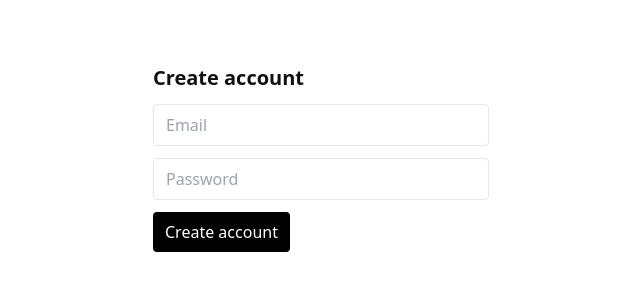
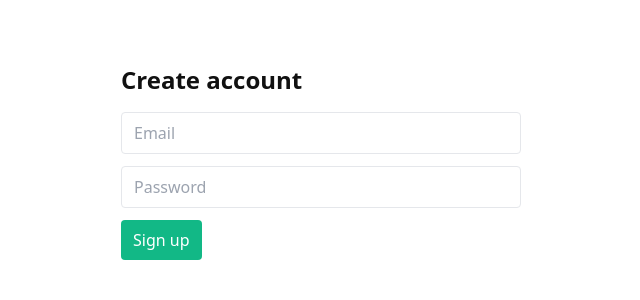
Before and after one commit to aoosio/aoos, a Next.js app: page /auth/sign-up in a window 1280 px wide. Shown: the top 300 px of the page, without its empty margins (319-959 px from the left). Built offline with nearby package versions, Linux system fonts and the light colour scheme; no server answers.

Commit message:
trying is all we got

```diff
--- a/app/auth/sign-in/sign-in-form.tsx
+++ b/app/auth/sign-in/sign-in-form.tsx
@@ -4,7 +4,6 @@ import { useSearchParams } from 'next/navigation'
 import { createClientComponentClient } from '@supabase/auth-helpers-nextjs'
 
 export default function SignInForm() {
-  const supabase = createClientComponentClient()
   const qp = useSearchParams()
   const [email, setEmail] = useState(qp.get('email') || '')
   const [password, setPassword] = useState('')
@@ -13,6 +12,7 @@ export default function SignInForm() {
 
   async function signInPassword() {
     setBusy(true); setMsg(null)
+    const supabase = createClientComponentClient()
     const { error } = await supabase.auth.signInWithPassword({ email, password })
     setBusy(false); if (error) setMsg(error.message)
     else window.location.href = '/home'
@@ -20,7 +20,11 @@ export default function SignInForm() {
 
   async function sendMagic() {
     setBusy(true); setMsg(null)
-    const { error } = await supabase.auth.signInWithOtp({ email, options: { emailRedirectTo: `${location.origin}/auth/callback` } })
+    const supabase = createClientComponentClient()
+    const { error } = await supabase.auth.signInWithOtp({
+      email,
+      options: { emailRedirectTo: `${location.origin}/auth/callback` },
+    })
     setBusy(false); if (error) setMsg(error.message)
     else setMsg('Check your email for the magic link.')
   }
--- a/app/auth/sign-up/page.tsx
+++ b/app/auth/sign-up/page.tsx
@@ -1,33 +1,42 @@
-// app/auth/sign-up/page.tsx
 'use client'
+export const dynamic = 'force-dynamic'
+
 import { useState } from 'react'
-import { useRouter } from 'next/navigation'
-import { supabase } from '@/lib/supabase-client'
+import { createClientComponentClient } from '@supabase/auth-helpers-nextjs'
 
 export default function SignUpPage() {
   const [email, setEmail] = useState('')
   const [password, setPassword] = useState('')
-  const [err, setErr] = useState<string | null>(null)
-  const router = useRouter()
+  const [msg, setMsg] = useState<string | null>(null)
+  const [busy, setBusy] = useState(false)
 
-  async function onSubmit(e: React.FormEvent) {
-    e.preventDefault()
-    setErr(null)
-    const { error } = await supabase.auth.signUp({ email, password })
-    if (error) { setErr(error.message); return }
-    // You can create org lazily from Settings; RLS will still protect everything until then.
-    router.replace('/home')
+  async function signUp() {
+    setBusy(true); setMsg(null)
+    try {
+      const supabase = createClientComponentClient()
+      const { error } = await supabase.auth.signUp({
+        email,
+        password,
+        options: { emailRedirectTo: `${location.origin}/auth/callback` },
+      })
+      if (error) throw error
+      setMsg('Check your email to confirm your account.')
+    } catch (e: any) {
+      setMsg(e.message || 'Failed to sign up')
+    } finally { setBusy(false) }
   }
 
   return (
-    <form onSubmit={onSubmit} className="mx-auto mt-16 max-w-sm space-y-3 px-6">
-      <h2 className="text-xl font-semibold">Create account</h2>
-      <input className="w-full rounded border px-3 py-2" type="email" placeholder="Email"
-             value={email} onChange={(e) => setEmail(e.target.value)} required />
-      <input className="w-full rounded border px-3 py-2" type="password" placeholder="Password"
-             value={password} onChange={(e) => setPassword(e.target.value)} required />
-      {err && <p className="text-sm text-red-600">{err}</p>}
-      <button className="rounded bg-black px-3 py-2 text-white">Create account</button>
-    </form>
+    <main className="mx-auto max-w-md px-6 py-16">
+      <h1 className="mb-2 text-2xl font-semibold">Create account</h1>
+      <div className="mt-4 space-y-3">
+        <input className="w-full rounded border px-3 py-2" placeholder="Email" value={email} onChange={e=>setEmail(e.target.value)} />
+        <input type="password" className="w-full rounded border px-3 py-2" placeholder="Password" value={password} onChange={e=>setPassword(e.target.value)} />
+        {msg && <p className="text-sm text-red-600">{msg}</p>}
+        <button onClick={signUp} disabled={busy} className="rounded bg-brand px-3 py-2 text-white disabled:opacity-50">
+          {busy ? 'Creating…' : 'Sign up'}
+        </button>
+      </div>
+    </main>
   )
 }
--- a/app/onboarding/page.tsx
+++ b/app/onboarding/page.tsx
@@ -1,4 +1,5 @@
 'use client'
+export const dynamic = 'force-dynamic'
 
 import { useState } from 'react'
 import { useRouter } from 'next/navigation'
@@ -13,7 +14,6 @@ type OrgForm = {
   phone: string
   privacy: boolean
 }
-
 const MAIN_TYPES = ['FMCG', 'Pharma', 'Other'] as const
 const SUBTYPES: Record<string, string[]> = {
   FMCG: ['single market', 'chain', 'wholesaler'],
@@ -22,9 +22,7 @@ const SUBTYPES: Record<string, string[]> = {
 }
 
 export default function OnboardingPage() {
-  const supabase = createClientComponentClient()
   const router = useRouter()
-
   const [org, setOrg] = useState<OrgForm>({
     name: '',
     org_type_main: 'FMCG',
@@ -43,15 +41,13 @@ export default function OnboardingPage() {
 
     setBusy(true); setMsg(null)
     try {
+      const supabase = createClientComponentClient()
       const { data: { user } } = await supabase.auth.getUser()
-      if (!user) { setMsg('You must be signed in'); return }
+      if (!user) { setMsg('You must be signed in'); setBusy(false); return }
 
       const res = await fetch('/api/org/create', {
         method: 'POST',
-        headers: {
-          'Content-Type': 'application/json',
-          'x-user-id': user.id, // ← required by the API route
-        },
+        headers: { 'Content-Type': 'application/json', 'x-user-id': user.id },
         body: JSON.stringify({
           name: org.name,
           org_type_main: org.org_type_main,
@@ -64,7 +60,6 @@ export default function OnboardingPage() {
 
       const j = await res.json()
       if (!res.ok) throw new Error(j.error || 'Failed to create organization')
-
       router.replace('/home')
     } catch (e: any) {
       setMsg(e.message || 'Failed to create organization')
@@ -80,38 +75,22 @@ export default function OnboardingPage() {
 
       <section className="space-y-3 rounded border p-5 shadow-soft">
         <h2 className="font-semibold">Organization</h2>
-
         <label className="block text-sm">Organization name</label>
-        <input
-          className="w-full rounded border px-3 py-2"
-          placeholder="Organization name"
-          value={org.name}
-          onChange={(e) => setOrg({ ...org, name: e.target.value })}
-        />
+        <input className="w-full rounded border px-3 py-2" placeholder="Organization name" value={org.name} onChange={(e)=>setOrg({...org, name:e.target.value})} />
 
         <div className="grid gap-3 md:grid-cols-2">
           <div>
             <label className="block text-sm mb-1">Industry</label>
-            <select
-              className="w-full rounded border px-3 py-2"
-              value={org.org_type_main}
-              onChange={(e) => {
-                const v = e.target.value as OrgForm['org_type_main']
-                setOrg((o) => ({ ...o, org_type_main: v, org_type_sub: SUBTYPES[v][0] }))
-              }}
-            >
-              {MAIN_TYPES.map((x) => <option key={x} value={x}>{x}</option>)}
+            <select className="w-full rounded border px-3 py-2" value={org.org_type_main}
+              onChange={(e)=>{const v=e.target.value as OrgForm['org_type_main']; setOrg(o=>({...o, org_type_main:v, org_type_sub:SUBTYPES[v][0]}))}}>
+              {MAIN_TYPES.map(x => <option key={x} value={x}>{x}</option>)}
             </select>
           </div>
-
           <div>
             <label className="block text-sm mb-1">Subtype</label>
-            <select
-              className="w-full rounded border px-3 py-2"
-              value={org.org_type_sub}
-              onChange={(e) => setOrg({ ...org, org_type_sub: e.target.value })}
-            >
-              {SUBTYPES[org.org_type_main].map((x) => <option key={x} value={x}>{x}</option>)}
+            <select className="w-full rounded border px-3 py-2" value={org.org_type_sub}
+              onChange={(e)=>setOrg({...org, org_type_sub:e.target.value})}>
+              {SUBTYPES[org.org_type_main].map(x => <option key={x} value={x}>{x}</option>)}
             </select>
           </div>
         </div>
@@ -119,48 +98,28 @@ export default function OnboardingPage() {
         <div className="grid gap-3 md:grid-cols-2">
           <div>
             <label className="block text-sm">Country</label>
-            <input
-              className="w-full rounded border px-3 py-2"
-              placeholder="Country"
-              value={org.country}
-              onChange={(e) => setOrg({ ...org, country: e.target.value })}
-            />
+            <input className="w-full rounded border px-3 py-2" placeholder="Country" value={org.country}
+              onChange={(e)=>setOrg({...org, country:e.target.value})} />
           </div>
           <div>
             <label className="block text-sm">State/Region</label>
-            <input
-              className="w-full rounded border px-3 py-2"
-              placeholder="State/Region"
-              value={org.state}
-              onChange={(e) => setOrg({ ...org, state: e.target.value })}
-            />
+            <input className="w-full rounded border px-3 py-2" placeholder="State/Region" value={org.state}
+              onChange={(e)=>setOrg({...org, state:e.target.value})} />
           </div>
         </div>
 
         <label className="block text-sm">Phone</label>
-        <input
-          className="w-full rounded border px-3 py-2"
-          placeholder="Phone (+…)"
-          value={org.phone}
-          onChange={(e) => setOrg({ ...org, phone: e.target.value })}
-        />
+        <input className="w-full rounded border px-3 py-2" placeholder="Phone (+…)" value={org.phone}
+          onChange={(e)=>setOrg({...org, phone:e.target.value})} />
 
         <label className="mt-2 flex items-center gap-2 text-sm">
-          <input
-            type="checkbox"
-            checked={org.privacy}
-            onChange={(e) => setOrg({ ...org, privacy: e.target.checked })}
-          />
+          <input type="checkbox" checked={org.privacy} onChange={(e)=>setOrg({...org, privacy:e.target.checked})} />
           I agree to the <a href="/privacy" className="underline" target="_blank">Privacy Policy</a>.
         </label>
 
         {msg && <p className="text-sm text-red-600">{msg}</p>}
 
-        <button
-          disabled={busy}
-          onClick={createOrg}
-          className="rounded bg-brand px-3 py-2 text-white disabled:opacity-50"
-        >
+        <button disabled={busy} onClick={createOrg} className="rounded bg-brand px-3 py-2 text-white disabled:opacity-50">
           {busy ? 'Creating…' : 'Create organization'}
         </button>
       </section>
```
